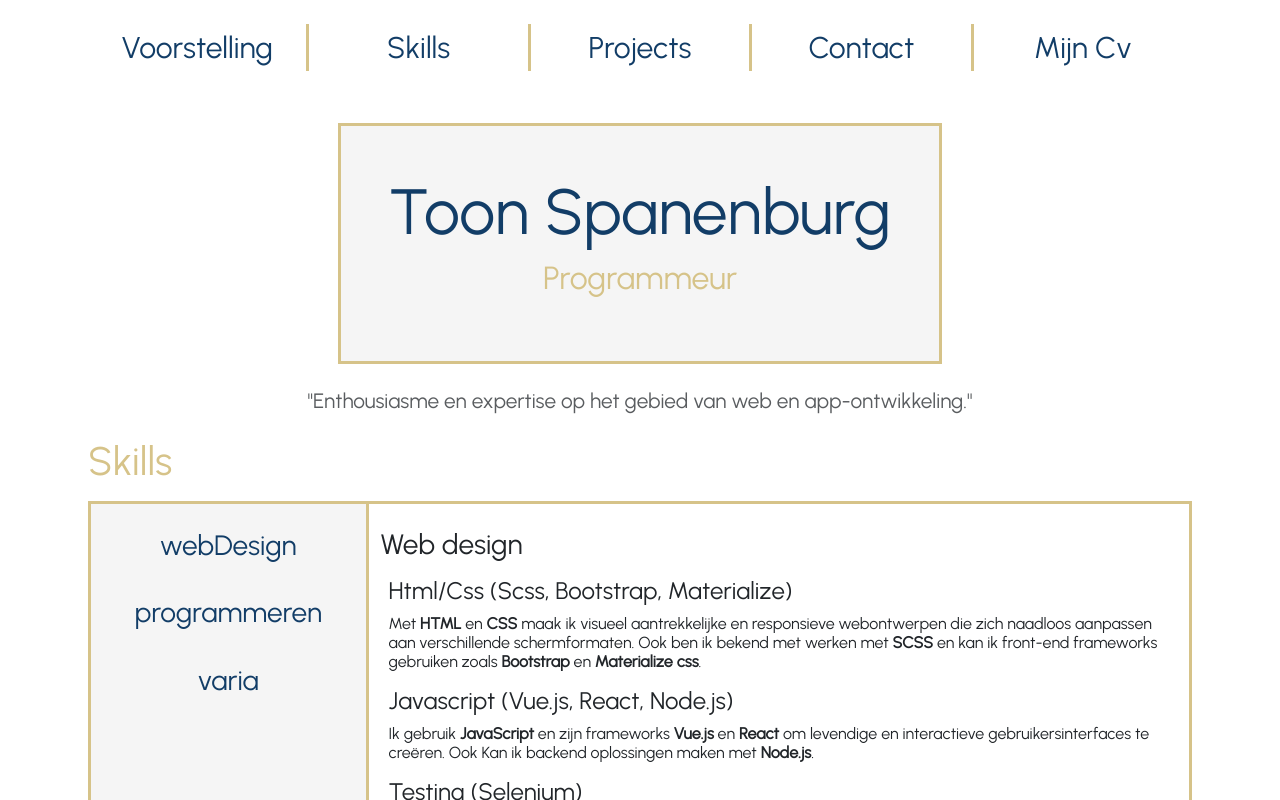
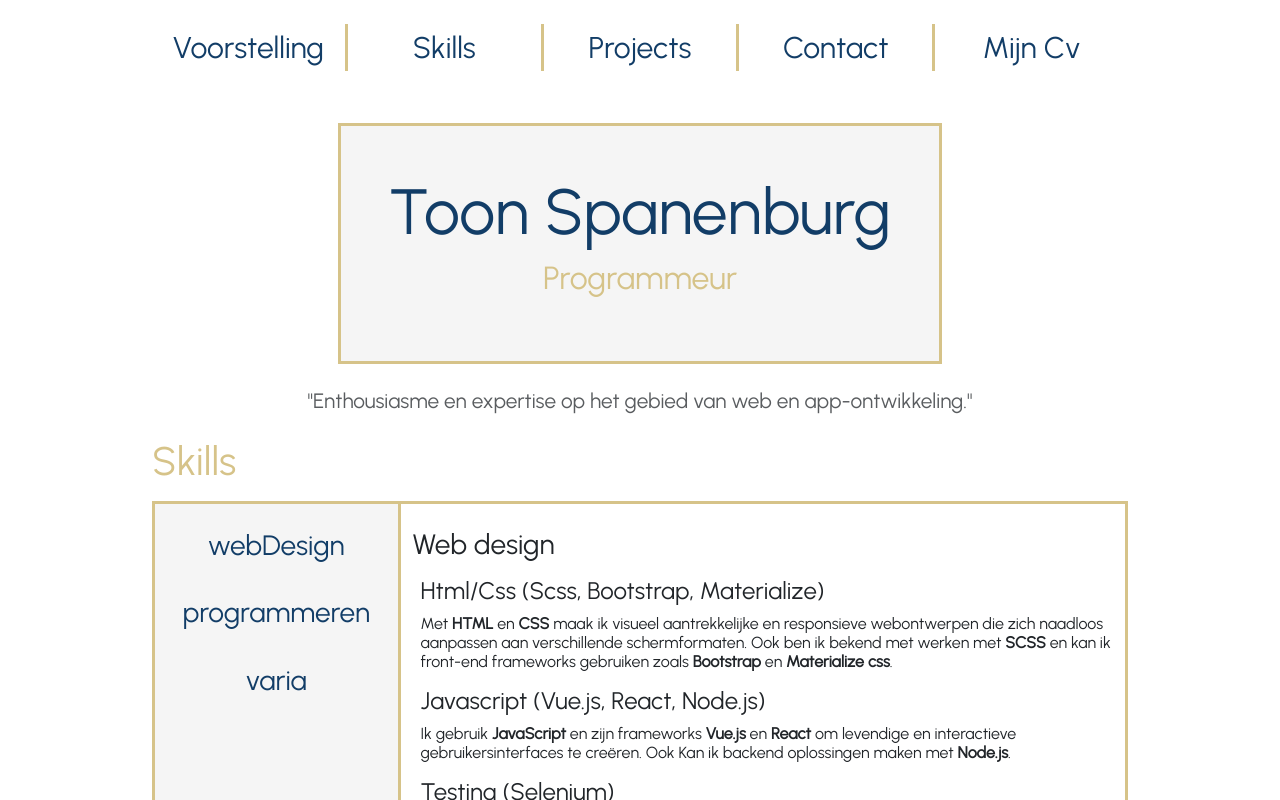
Before and after one commit to ToonSpanenburg/ToonSpanenburgWebsite, a Vue app: page / in a window 1280 px wide. Shown: the top 800 px of the page. Built offline with nearby package versions, Linux system fonts and the light colour scheme.

Commit message:
last push before new branch

```diff
--- a/src/App.vue
+++ b/src/App.vue
@@ -11,7 +11,7 @@ import VoorstellingComponent from "@/components/VoorstellingComponent.vue";
 </script>
 
 <template>
-  <div style="width: 90%; margin: auto" class="fullSite">
+  <div style="" class="fullSite">
     <MyHeader/>
     <welcome-component/>
     <VoorstellingComponent/>
@@ -24,17 +24,23 @@ import VoorstellingComponent from "@/components/VoorstellingComponent.vue";
 </template>
 
 
-
 <style scoped>
 @import url('https://fonts.googleapis.com/css2?family=Urbanist&display=swap');
 @import url('https://cdn.jsdelivr.net/npm/bootstrap-icons/font/bootstrap-icons.css');
 .fullSite {
-  margin: 0;
+  margin: auto;
   padding: 0;
   border: 0;
   font-size: 100%;
   font: inherit;
   vertical-align: baseline;
   font-family: 'Urbanist', sans-serif;
+  width: 80%;
+}
+@media screen and (max-width: 600px) {
+  .fullSite
+  {
+    width: 90%;
+  }
 }
 </style>
--- a/src/main.js
+++ b/src/main.js
@@ -3,5 +3,6 @@ import { createApp } from 'vue'
 import App from './App.vue'
 import 'bootstrap/dist/css/bootstrap.css'
 import 'bootstrap/dist/js/bootstrap.js'
+import 'bootstrap/dist/css/bootstrap.min.css';
 import './assets/MyStyle.css'
 createApp(App).mount('#app')
```
